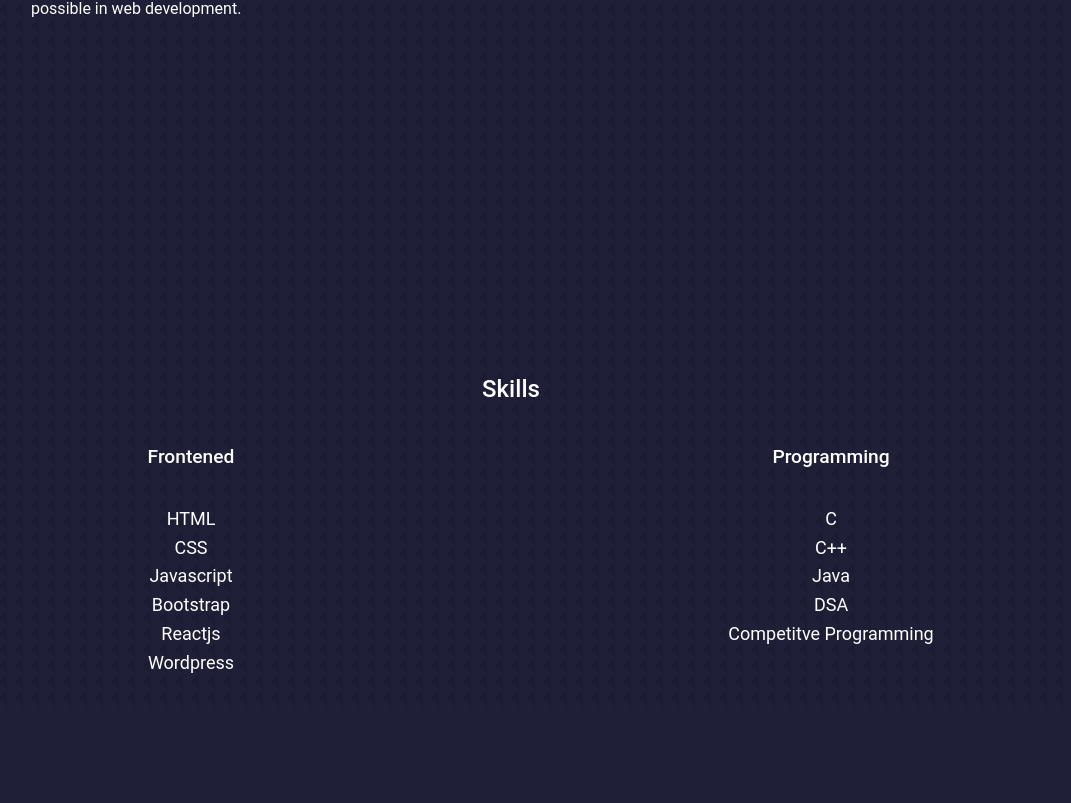
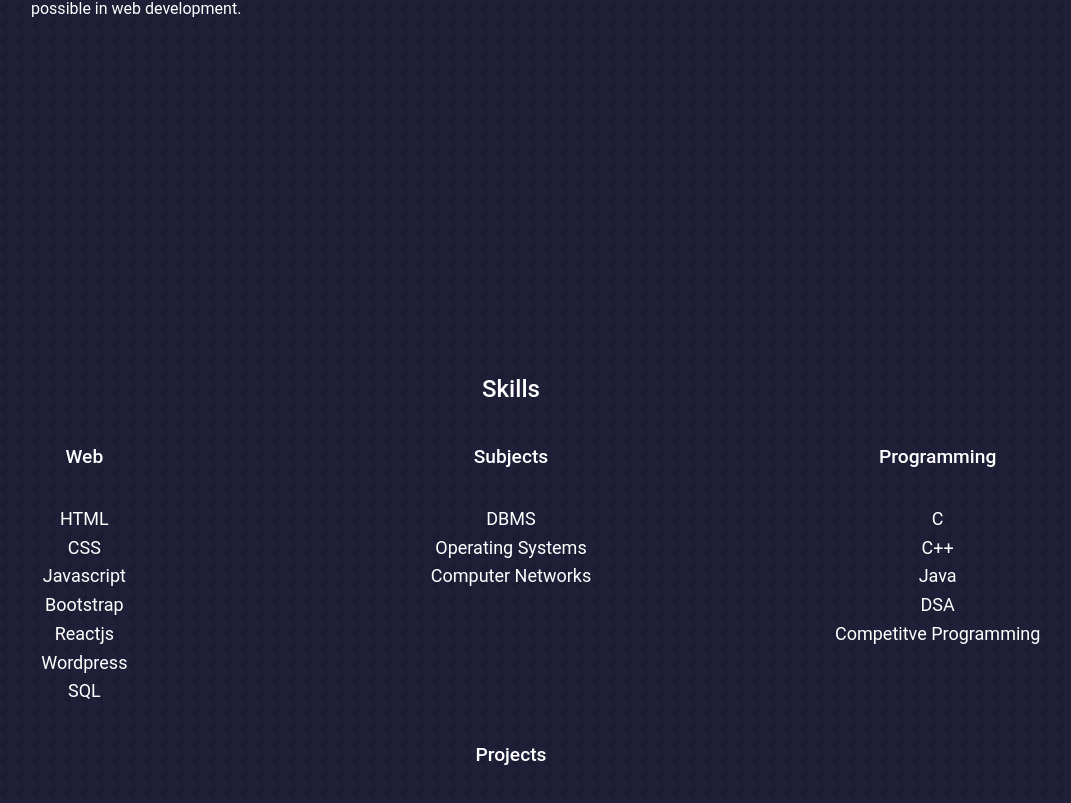
Before and after one commit to samyak87/Portfolio-using-reactjs, a React (Create React App) app: page / in a window 1280 px wide. Shown: the part 1534-2337 px from the top of the page, without its empty margins (129-1200 px from the left). Before the commit the page ends 2243 px from the top, so only its background shows below. Built offline with nearby package versions, Linux system fonts and the light colour scheme.

Commit message:
minor changes done

```diff
--- a/src/App.jsx
+++ b/src/App.jsx
@@ -4,7 +4,7 @@
 import Nav from './components/nav/Nav'
 import About from './components/about/About'
 import Experience from './components/experience/Experience'
-
+import Projects from './components/projects/Projects'
 const App = () => {
   return (
    <>
@@ -12,6 +12,7 @@
     <Nav/>
     <About />
     <Experience/>
+    <Projects/>
    </>
     )
 }
--- a/src/components/experience/Experience.jsx
+++ b/src/components/experience/Experience.jsx
@@ -7,7 +7,7 @@
       <h2>Skills</h2>
       <div className="main">
       <div className="experience__frontend">
-        <h3>Frontened</h3>
+        <h3>Web</h3>
         <ul>
           <li>HTML</li>
           <li>CSS</li>
@@ -15,7 +15,18 @@
           <li>Bootstrap</li>
           <li>Reactjs</li>
           <li>Wordpress</li>
+          <li>SQL</li>
         </ul>
+      </div>
+      <div className="experience__programming">
+       <h3>Subjects</h3>
+       <ul>
+          <li>DBMS</li>
+          <li>Operating Systems</li>
+          <li>Computer Networks</li>
+
+        </ul>
+
       </div>
       <div className="experience__programming">
        <h3>Programming</h3>
@@ -28,6 +39,7 @@
         </ul>
 
       </div>
+
       </div>
     </div>
   );
--- a/src/components/experience/experience.css
+++ b/src/components/experience/experience.css
@@ -7,7 +7,7 @@
 
 @media only screen and (max-width: 600px) {
     #experience
-    {
+   {
     margin-top: 500px;
    }
 }
@@ -21,7 +21,7 @@
     width: 100%;
 }
 
-h2,h3,h5,ul{
+h2,h5,h3,ul{
     padding-bottom: 2rem;
     text-align: center;
 }
--- /dev/null
+++ b/src/components/projects/Projects.jsx
@@ -0,0 +1,11 @@
+import React from 'react'
+import './projects.css'
+const Projects = () => {
+  return (
+    <>
+     <h3>Projects</h3>
+    </>
+  )
+}
+
+export default Projects
--- /dev/null
+++ b/src/components/projects/projects.css
@@ -0,0 +1,3 @@
+h1{
+    text-align: center;
+}
```
